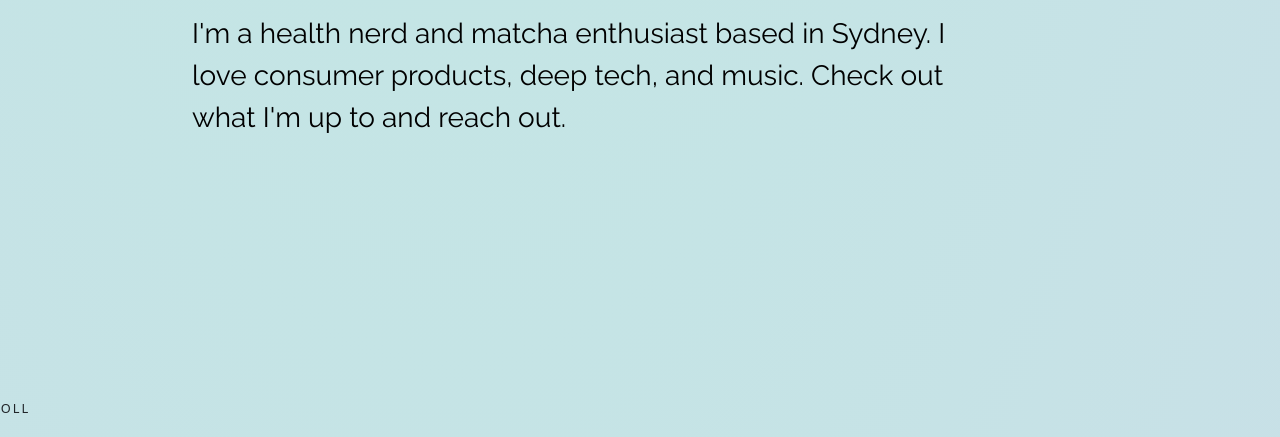
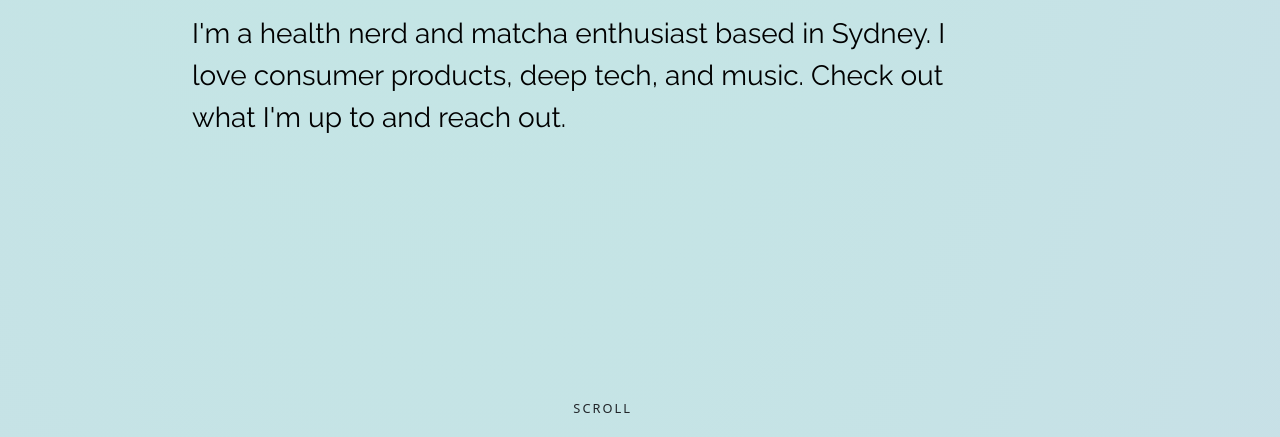
Before and after one commit to reneezhang23/personal-website, a plain HTML site: page index.html in a window 1280 px wide. Shown: the part 363-800 px from the top of the page. Drawn offline with nearby package versions, Linux system fonts and the light colour scheme.

Commit message:
Update styles.css

```diff
--- a/css/styles.css
+++ b/css/styles.css
@@ -37,7 +37,7 @@ element.style {
 .fixed-scroll {
   position: fixed;
   bottom: 0;
-  width: 6em;
+  width: 100%;
   text-align: center;
   margin: 0 0 1.5em -3em;
   font-size: .8em;
```
